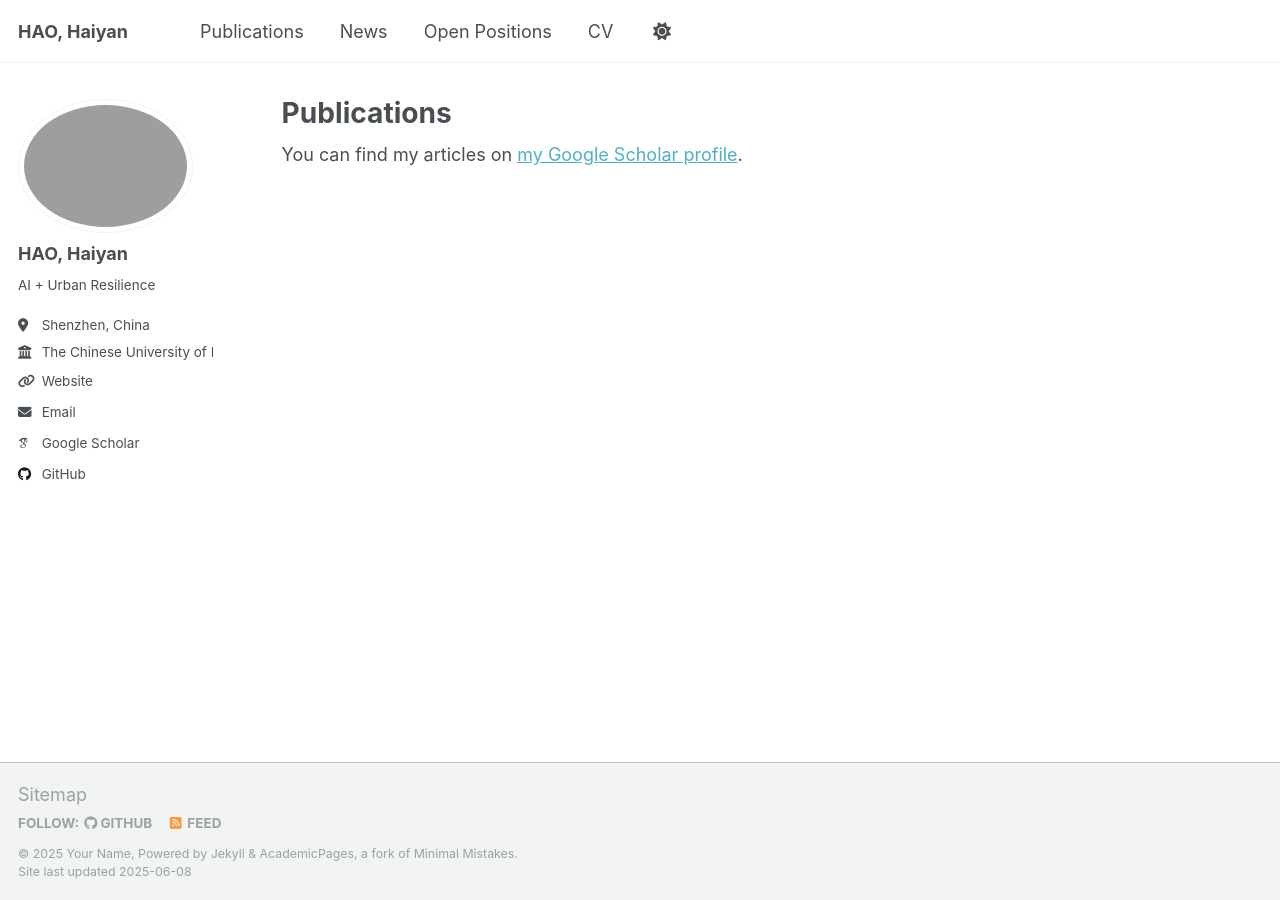
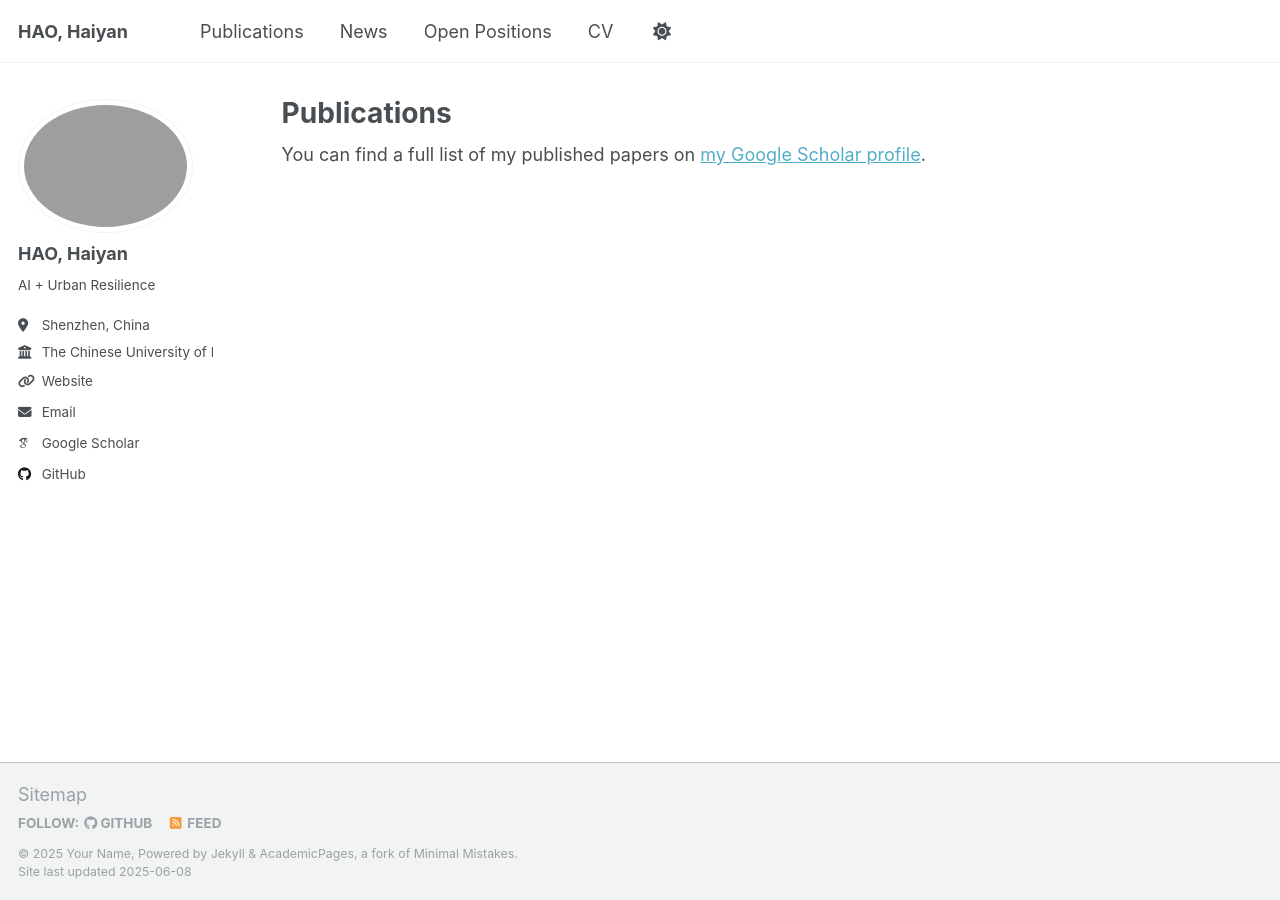
Before and after one commit to Haiyan-Hao/haiyan_hao, a Jekyll site: the page built from _pages/publications.html, in a window 1280 px wide. Built offline with Jekyll 4.4.1, drawn with Linux system fonts in a browser that asks for light colours; some web fonts are replaced.

Commit message:
Update publications.html

```diff
--- a/_pages/publications.html
+++ b/_pages/publications.html
@@ -6,7 +6,7 @@ author_profile: true
 ---
 
 {% if site.author.googlescholar %}
-  <div class="wordwrap">You can find my articles on <a href="{{site.author.googlescholar}}">my Google Scholar profile</a>.</div>
+  <div class="wordwrap">You can find a full list of my published papers on <a href="{{site.author.googlescholar}}">my Google Scholar profile</a>.</div>
 {% endif %}
 
 {% include base_path %}
```
